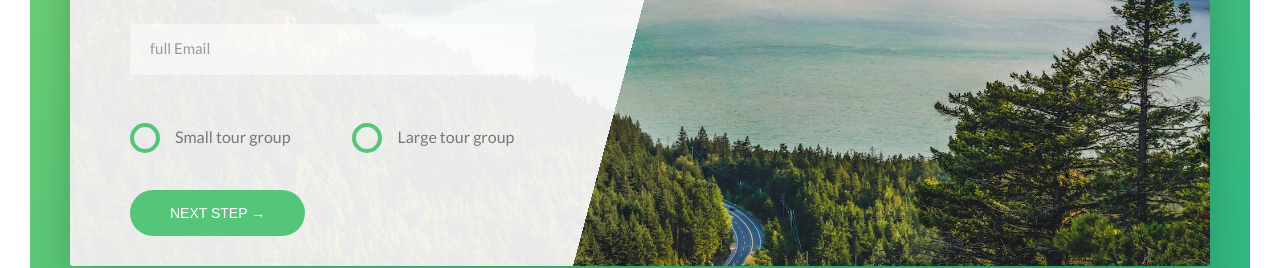
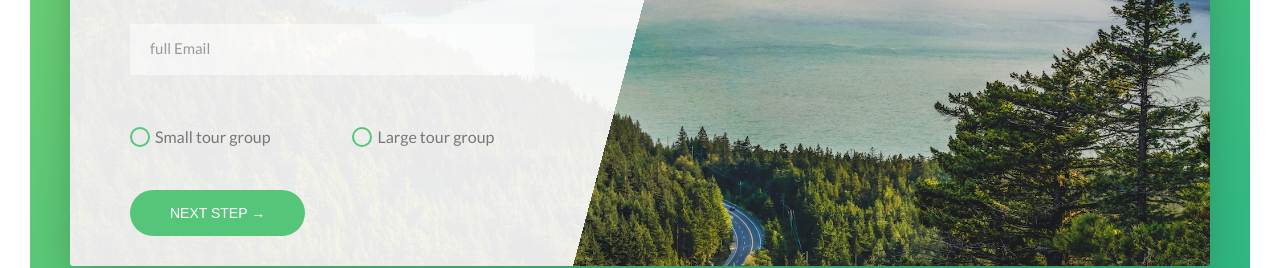
Before and after one commit to Cr1tDev/Natravelia, a website: page index.html in a window 1280 px wide. Shown: the part 5080-5348 px from the top of the page. Drawn offline with nearby package versions, Linux system fonts and the light colour scheme.

Commit message:
adjusted radio button

```diff
--- a/sass/components/_form.scss
+++ b/sass/components/_form.scss
@@ -61,24 +61,24 @@
     font-size: variables.$default-font-size;
     cursor: pointer;
     position: relative;
-    padding-left: 4.5rem;
+    padding-left: 2.5rem;
   }
 
   &__radio-button {
-    height: 3rem;
-    width: 3rem;
-    border: 4px solid variables.$color-primary;
+    height: 2rem;
+    width: 2rem;
+    border: 2px solid variables.$color-primary;
     border-radius: 50%;
     display: inline-block;
     position: absolute;
     left: 0;
-    top: -0.4rem;
+    top: -0rem;
 
     &::after {
       content: "";
       display: block;
-      height: 1.3rem;
-      width: 1.3rem;
+      height: 1.1rem;
+      width: 1.1rem;
       border-radius: 50%;
       position: absolute;
       top: 50%;
```
Also changed, not shown: css/style.css.
